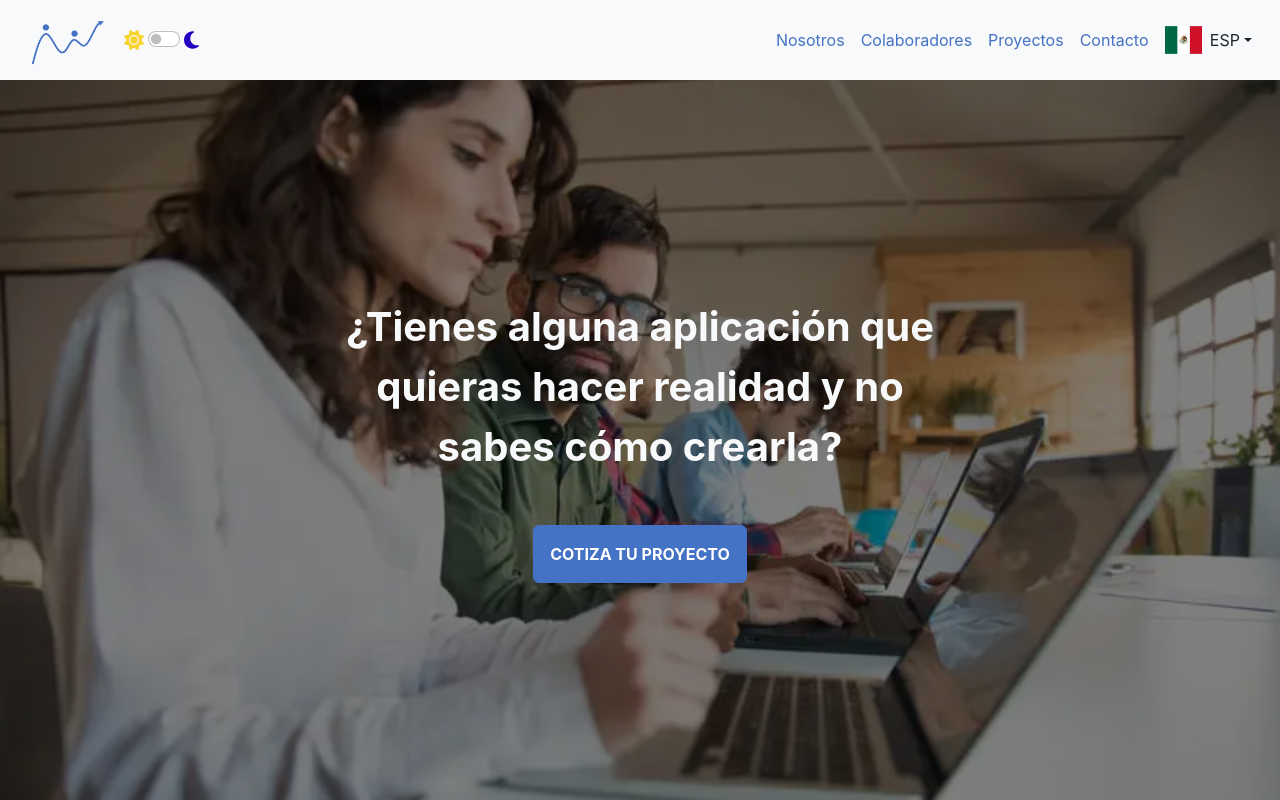
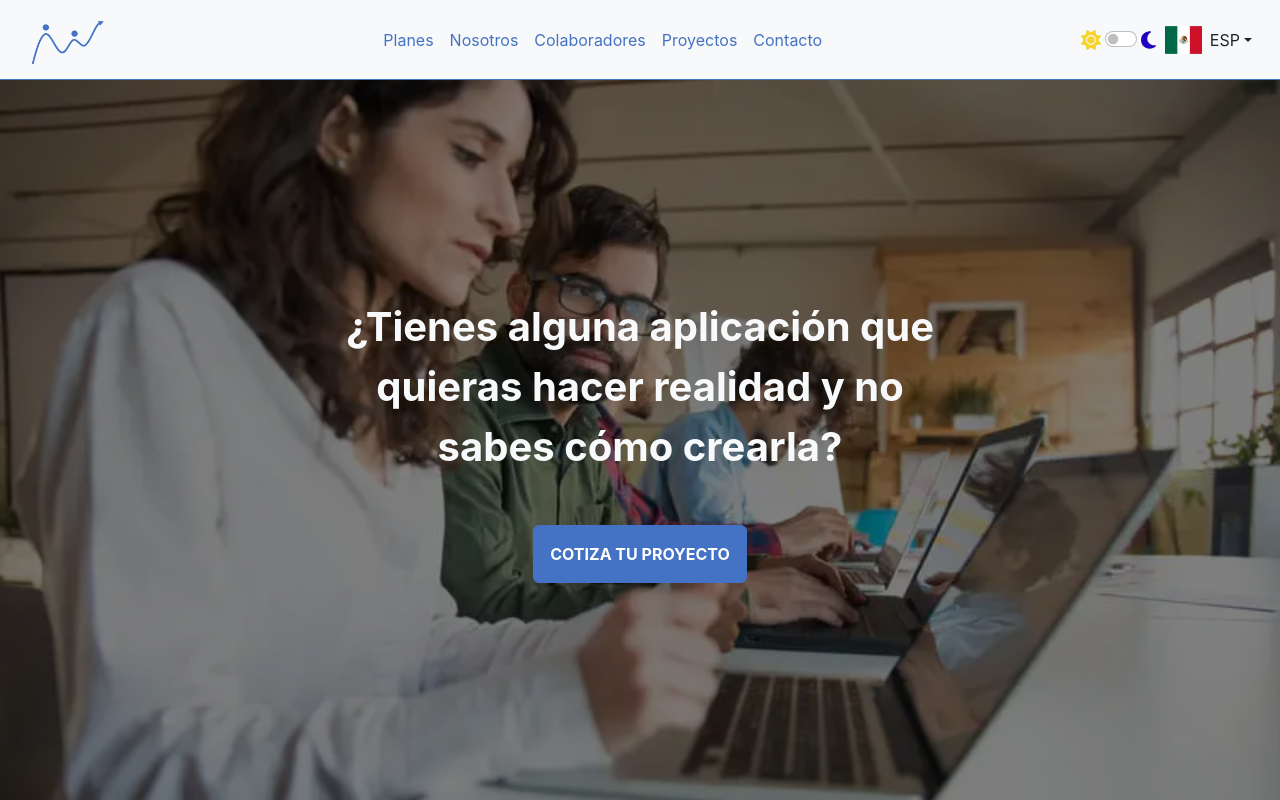
Before and after one commit to UpDate-SE/home-page, a React (Create React App) app: page / in a window 1280 px wide. Shown: the top 800 px of the page. Built offline with nearby package versions, Linux system fonts and the light colour scheme.

Commit message:
edit order of items in navbar

```diff
--- a/src/components/NavbarHome.tsx
+++ b/src/components/NavbarHome.tsx
@@ -25,7 +25,10 @@ const NavBarHome = () => {
             fixed='top'
             expand='md'
             id='nav-bar'
-            className={`${darkMode ? 'bg-dark-dark' : 'bg-light'} user-select-none ps-3`}
+            className={`${darkMode ? 'bg-dark-dark' : 'bg-light'}
+                ps-3 user-select-none border-bottom
+                ${darkMode ? 'border-primary-dark' : 'border-primary'}
+            `}
             container="fluid"
         >
             <NavbarBrand
@@ -39,14 +42,19 @@ const NavBarHome = () => {
                     draggable={false}
                 />
             </NavbarBrand>
-            <DarkModeToggler />
             <NavbarToggler onClick={toggleCollapse} className='ms-auto' />
             <Collapse navbar isOpen={collapseOpen}
                 className={darkMode ? 'bg-dark-dark' : 'bg-light'} id='nav-bar-collapse'
                 onEntering={() => setAnimation(true)} onExiting={() => setAnimation(true)}
                 onEntered={() => setAnimation(false)} onExited={() => setAnimation(false)}
             >
-                <Nav navbar className={`${darkMode ? 'bg-dark-dark' : 'bg-light'} ms-auto`}>
+                <Nav navbar className={`${darkMode ? 'bg-dark-dark' : 'bg-light'} mx-auto`}>
+                    <NavItem>
+                        <NavLink href='#plans'
+                            className={darkMode ? 'link-primary-dark' : 'link-primary'}>
+                            {currentLang.language === 'ESP' ? 'Planes' : 'Plans'}
+                        </NavLink>
+                    </NavItem>
                     <NavItem>
                         <NavLink href='#us'
                             className={darkMode ? 'link-primary-dark' : 'link-primary'}>
@@ -76,6 +84,7 @@ const NavBarHome = () => {
                     </NavItem>
                 </Nav>
             </Collapse>
+            <DarkModeToggler />
             <Dropdown inNavbar
                 style={{
                     visibility: collapseOpen || animation ? 'hidden' : 'visible',
```
